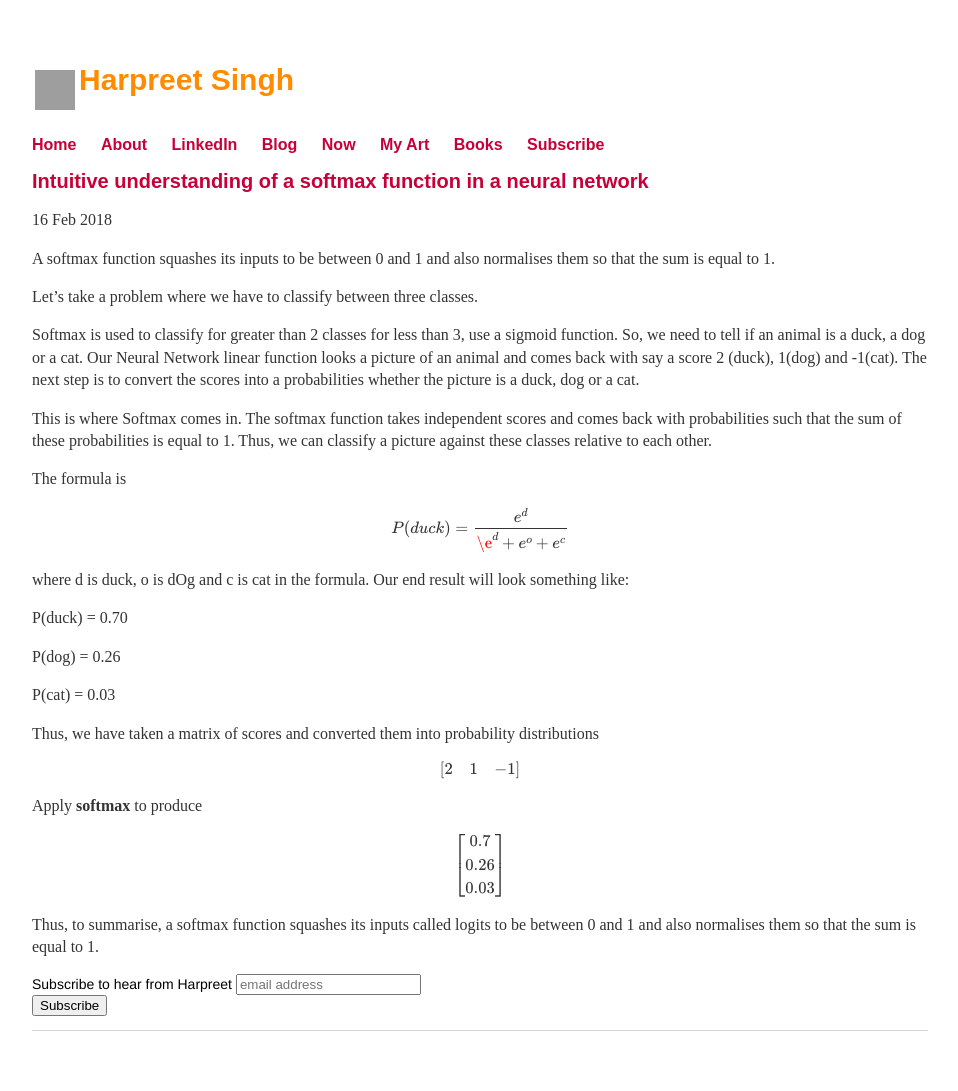
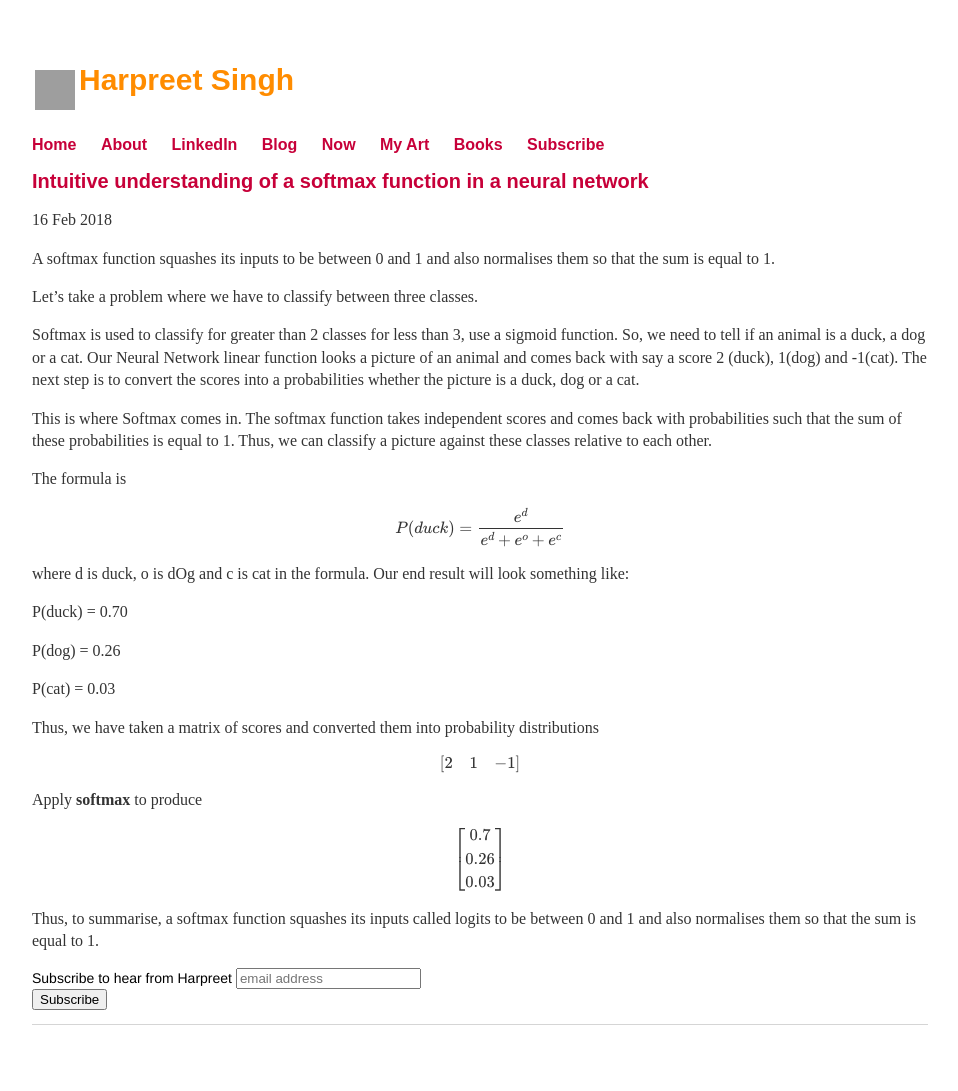
Before and after one commit to harpreetsingh/harpreetsingh.github.io, a Jekyll site: the page built from _posts/2018-02-16-neural-network-softmax.md, in a window 1280 px wide. Shown: the whole page, without its empty margins (160-1118 px from the left). Built offline with Jekyll 4.4.1, drawn with Linux system fonts in a browser that asks for light colours; formulas are drawn with MathJax 3; comment, search, counter and statistics services are not loaded; grey boxes are pictures that could not be loaded.

Commit message:
fixing math - take 4: fixing e in the denominator

```diff
--- a/_posts/2018-02-16-neural-network-softmax.md
+++ b/_posts/2018-02-16-neural-network-softmax.md
@@ -25,7 +25,7 @@ The formula is
 <p>
 
 $$
-P(duck) = \frac{e^d}{\e^d + e^o + e^c}$$
+P(duck) = \frac{e^d}{e^d + e^o + e^c}$$
 <p>
 where d is duck, o is dOg and c is cat in the formula.
 
```
